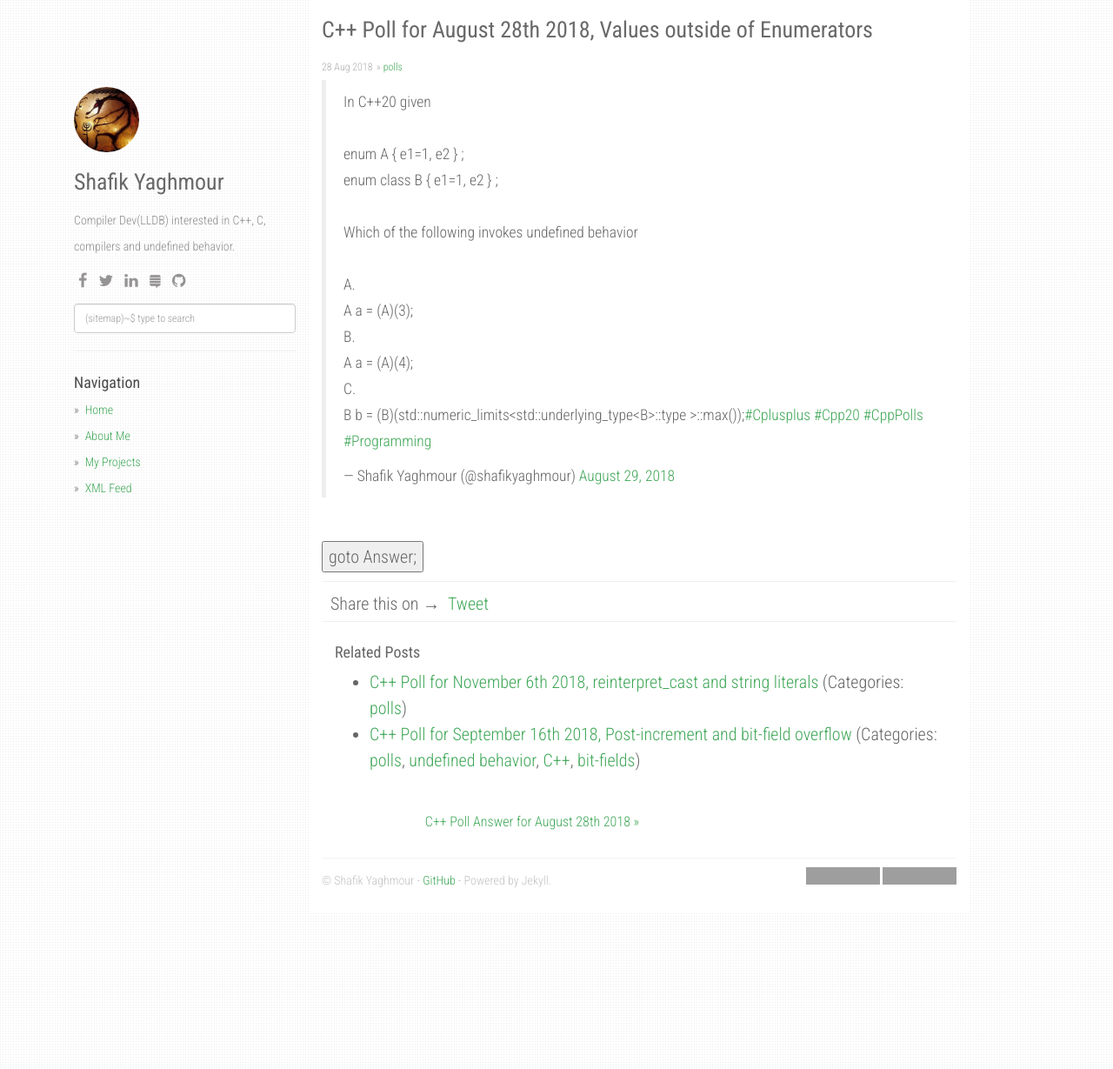
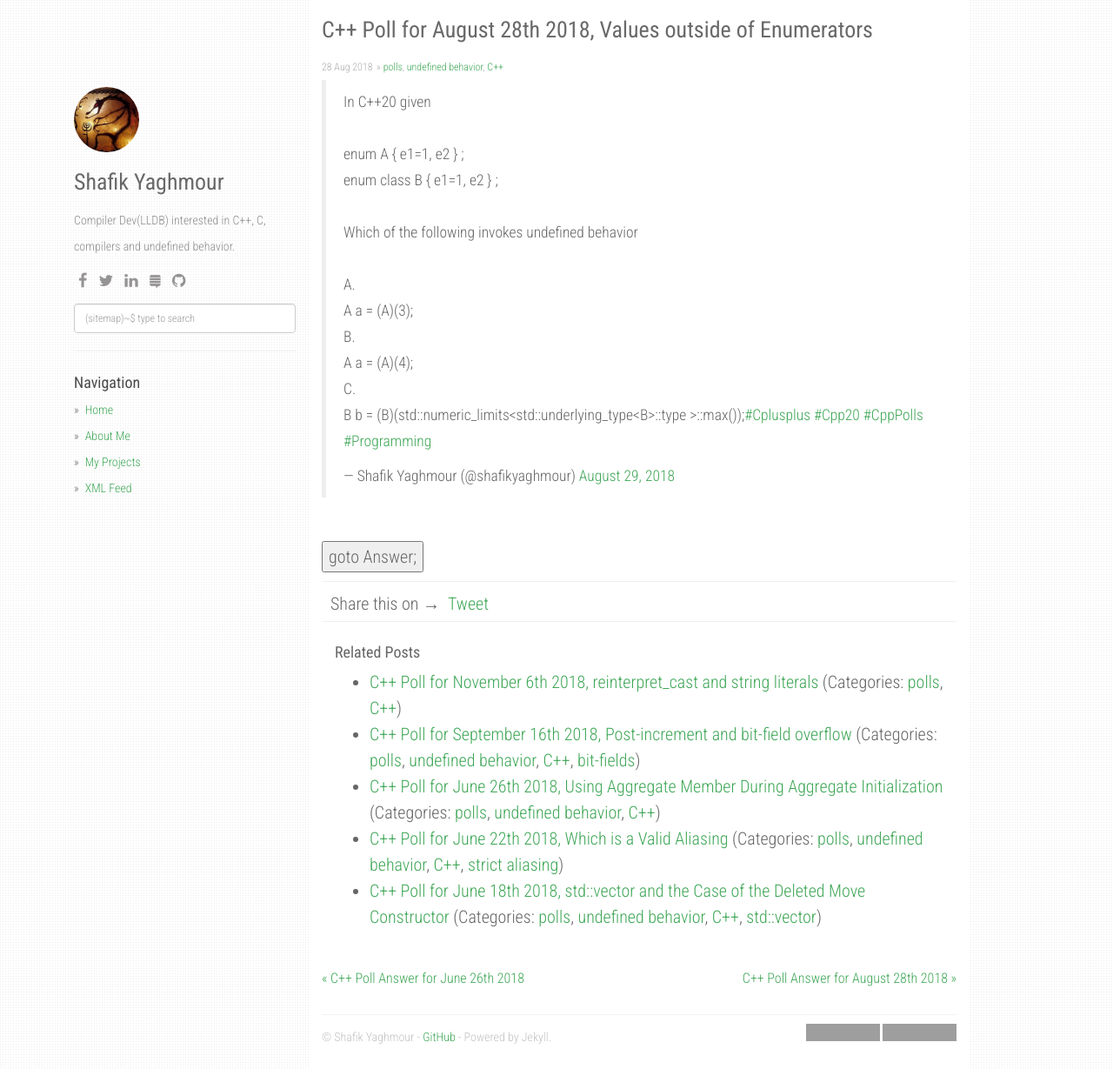
Before and after one commit to shafik/shafik.github.io, a Jekyll site: the page built from _posts/2018-08-28-values_outside_of_enumerators.md, in a window 1280 px wide and 1229 px high. Shown: the whole window at 87% size. Built offline with Jekyll 4.4.1, drawn with Linux system fonts in a browser that asks for light colours; nearby versions of some CDN libraries; comment, search, counter and statistics services are not loaded; grey boxes are pictures that could not be loaded.

Commit message:
New posts, new categories

```diff
--- /dev/null
+++ b/_posts/2018-06-18-emplace_back_and_deleted_move_ctor.md
@@ -0,0 +1,13 @@
+---
+layout: post
+categories: [polls, undefined behavior, C++, "std::vector"]
+title: C++ Poll for June 18th 2018, std::vector and the Case of the Deleted Move Constructor
+---
+
+<blockquote class="twitter-tweet" data-partner="tweetdeck"><p lang="en" dir="ltr">In C++11 given<br><br>struct A {<br>  A(int a);<br>  A(A&amp;&amp;)=delete; <br>};<br><br>The following<br><br>  std::vector&lt;A&gt; v;<br>  v.emplace_back(1); <br><br>A. Well-formed<br>B. Requires diagnostic<br>C. Invokes undefined behavior<br><br>Answer first, read answer below.<a href="https://twitter.com/hashtag/Cplusplus?src=hash&amp;ref_src=twsrc%5Etfw">#Cplusplus</a> <a href="https://twitter.com/hashtag/Programming?src=hash&amp;ref_src=twsrc%5Etfw">#Programming</a> <a href="https://twitter.com/hashtag/CppPolls?src=hash&amp;ref_src=twsrc%5Etfw">#CppPolls</a></p>&mdash; Shafik Yaghmour (@shafikyaghmour) <a href="https://twitter.com/shafikyaghmour/status/1008936483124727808?ref_src=twsrc%5Etfw">June 19, 2018</a></blockquote>
+<script async src="https://platform.twitter.com/widgets.js" charset="utf-8"></script>
+
+
+<BR>
+<input type="button" onclick="location.href='{% link _posts/2018-06-18-emplace_back_and_deleted_move_ctor_answer.md %}'" value="goto Answer;"/>
+<BR>
--- /dev/null
+++ b/_posts/2018-06-22-strict_aliasing_which_is_valid.md
@@ -0,0 +1,13 @@
+---
+layout: post
+categories: [polls, undefined behavior, C++, strict aliasing]
+title: C++ Poll for June 22th 2018, Which is a Valid Aliasing
+---
+
+<blockquote class="twitter-tweet" data-partner="tweetdeck"><p lang="en" dir="ltr">*****Correction********<br><br>as pointed out here <a href="https://t.co/er99SVaF7a">https://t.co/er99SVaF7a</a><br><br>the last line should be<br><br>signed char *c = (signed char*)&amp;x ;<br><br>Although based on the comments I think most people realized it or missed the typo and thought of it as a pointer anyway.</p>&mdash; Shafik Yaghmour (@shafikyaghmour) <a href="https://twitter.com/shafikyaghmour/status/1010251589385244672?ref_src=twsrc%5Etfw">June 22, 2018</a></blockquote>
+<script async src="https://platform.twitter.com/widgets.js" charset="utf-8"></script>
+
+
+<BR>
+<input type="button" onclick="location.href='{% link _posts/2018-06-22-strict_aliasing_which_is_valid_answer.md %}'" value="goto Answer;"/>
+<BR>
--- /dev/null
+++ b/_posts/2018-08-28-using_aggregate_memebers_during_init.md
@@ -0,0 +1,11 @@
+---
+layout: post
+categories: [polls, undefined behavior, C++]
+title: C++ Poll for June 26th 2018, Using Aggregate Member During Aggregate Initialization
+---
+
+<blockquote class="twitter-tweet" data-partner="tweetdeck"><p lang="en" dir="ltr">In C++17 given<br><br>  struct mystruct { int i, j; };<br><br>Is the following initialization<br><br>   mystruct foo{45, foo.i}; <br><br>A. Well defined<br>B. Ill-formed, requires diagnostic<br>C. Unspecified behavior<br>D. Undefined behavior<br><br>Answer first, read 👇<a href="https://twitter.com/hashtag/cplusplus?src=hash&amp;ref_src=twsrc%5Etfw">#cplusplus</a> <a href="https://twitter.com/hashtag/cpp17?src=hash&amp;ref_src=twsrc%5Etfw">#cpp17</a> <a href="https://twitter.com/hashtag/programming?src=hash&amp;ref_src=twsrc%5Etfw">#programming</a> <a href="https://twitter.com/hashtag/CppPolls?src=hash&amp;ref_src=twsrc%5Etfw">#CppPolls</a></p>&mdash; Shafik Yaghmour (@shafikyaghmour) <a href="https://twitter.com/shafikyaghmour/status/1011665443679924224?ref_src=twsrc%5Etfw">June 26, 2018</a></blockquote>
+<script async src="https://platform.twitter.com/widgets.js" charset="utf-8"></script>
+<BR>
+<input type="button" onclick="location.href='{% link _posts/2018-08-28-using_aggregate_memebers_during_init_answer.md %}'" value="goto Answer;"/>
+<BR>
--- /dev/null
+++ b/_posts/2018-08-28-using_aggregate_memebers_during_init_answer.md
@@ -0,0 +1,31 @@
+---
+layout: default
+title: C++ Poll Answer for June 26th 2018
+---
+
+Unclear! Although evidence is it was meant to be well defined, we could justify a few diff positions, see Stack Overflow question [Is it defined behavior to reference an early member from a later member expression during aggregate initialization?](https://stackoverflow.com/q/32940847/1708801) for some more details.
+
+For C++20 [P0329 Designated Initialization](https://wg21.link/p0329) if we look at [\[dcl.init.aggr\]p6](http://eel.is/c++draft/dcl.init.aggr#6) it now says:
+
+>The initializations of the elements of the aggregate are evaluated in the element order.
+That is, all value computations and side effects associated with a given element are sequenced before those of any element that follows it in order.
+
+Why can I use foo.i in the declaration? mystruct?
+
+    foo{45, foo.i};
+    ————————^
+
+This is covered in [\[basic.scope.pdecl\]p1](http://eel.is/c++draft/basic.scope.pdecl#1) says:
+
+>The point of declaration for a name is immediately after its complete declarator and before its initializer (if any), except as noted below.
+[ Example:
+
+    unsigned char x = 12;
+    { unsigned char x = x; }
+
+>Here the second x is initialized with its own (indeterminate) value.— end example]
+
+Which is the source for some interesting questions, for example:
+
+- [Does initialization entail lvalue-to-rvalue conversion? Is `int x = x;` UB?](https://stackoverflow.com/q/14935722/1708801)
+- [Has C++ standard changed with respect to the use of indeterminate values and undefined behavior in C++14?](https://stackoverflow.com/q/23415661/1708801)
--- a/_posts/2018-08-28-values_outside_of_enumerators.md
+++ b/_posts/2018-08-28-values_outside_of_enumerators.md
@@ -1,6 +1,6 @@
 ---
 layout: post
-categories: [polls]
+categories: [polls, undefined behavior, C++]
 title: C++ Poll for August 28th 2018, Values outside of Enumerators
 ---
 
--- /dev/null
+++ b/category/std::vector.md
@@ -0,0 +1,6 @@
+---
+layout: posts_by_category
+categories: "std::vector"
+title: "std::vector"
+permalink: /category/std::vector
+---
--- /dev/null
+++ b/category/strict aliasing.md
@@ -0,0 +1,6 @@
+---
+layout: posts_by_category
+categories: strict aliasing
+title: Strict Aliasing
+permalink: /category/strict aliasing
+---
--- /dev/null
+++ b/category/undefined behavior.md
@@ -0,0 +1,6 @@
+---
+layout: posts_by_category
+categories: undefined behavior
+title: Undefined Behavior
+permalink: /category/undefined behavior
+---
```
Also changed, not shown: _posts/2018-06-18-emplace_back_and_deleted_move_ctor_answer.md (added, +25 -0 lines), _posts/2018-06-22-strict_aliasing_which_is_valid_answer.md (added, +39 -0 lines), _posts/2018-09-16-bitfield_overflow.md (+1 -1 lines), _posts/2018-11-06-reinterpret_cast_away_const.md (+1 -1 lines), about.md (+1 -1 lines), category/C++.md (renamed from category/cpp.md, +2 -2 lines), category/bit-fields.md (added, +6 -0 lines).
